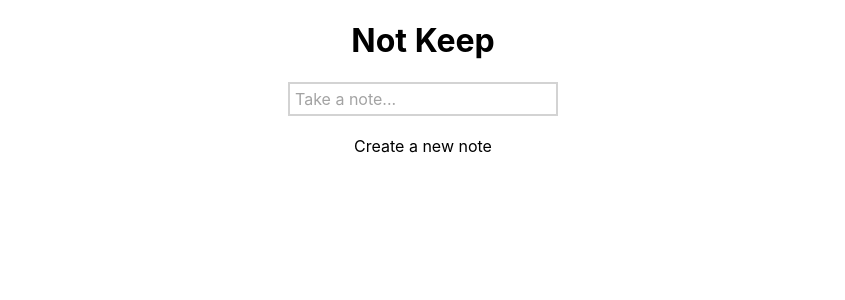
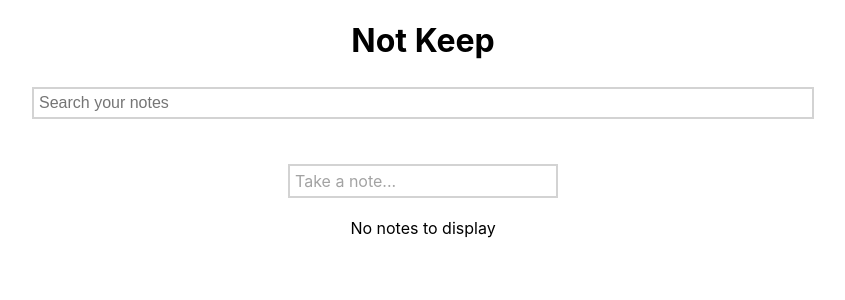
Before and after one commit to suhaga15/not-google-keep, a React (Create React App) app: page / in a window 1280 px wide. Shown: the top 300 px of the page, without its empty margins (217-1062 px from the left). Built offline with nearby package versions, Linux system fonts and the light colour scheme.

Commit message:
Added persist on reload and search features

```diff
--- a/src/App.css
+++ b/src/App.css
@@ -5,6 +5,14 @@
     align-items: center;
     height: 100vh;
     width: 100%;
+}
+
+.search-bar {
+    font-size: 16px;
+    margin: 5px;
+    padding: 5px;
+    border: 2px solid #D3D3D3;
+    width: 60vw;
 }
 
 .cards {
--- a/src/App.js
+++ b/src/App.js
@@ -1,4 +1,4 @@
-import React, { useState } from 'react';
+import React, { useState, useEffect } from 'react';
 import Card from './components/Card/card';
 import Popup from 'reactjs-popup';
 import './App.css';
@@ -9,24 +9,49 @@ import Input from './components/NoteInput/input';
     title,
     body,
     editedAt,
+    pinned,
     id
   }
 */
 
 function App() {
   const [notes, addNote] = useState([]);
-  const [pinned, addPinned] = useState([]);
+  const [filteredItems, setFilteredIttems] = useState([]);
+  const [searchText, setSearchText] = useState("");
 
-  const addNewNote = (newNote, pinned) => {
+  // To bring back notes that were created pre refresh
+  useEffect(() => {
+    if(localStorage.getItem("notes")) {
+      let temp = localStorage.getItem("notes");
+      addNote(JSON.parse(temp));
+    }
+  }, []);
+
+  // To make sure created notes are available after refresh
+  useEffect(() => {
+    localStorage.setItem("notes",JSON.stringify(notes));
+    setFilteredIttems(notes);
+  }, [notes]);
+
+  // To aid with displaying search results
+  useEffect(() => {
+    if(searchText==="") {
+      setFilteredIttems(notes);
+    } else {
+      let temp = notes.filter((note) => {
+        return (note.title.toLowerCase().includes(searchText) ||
+                note.body.toLowerCase().includes(searchText));
+      });
+      setFilteredIttems(temp);
+    }
+  }, [searchText])
+
+  const addNewNote = (newNote) => {
     let newNotesArray = notes.filter((note) => {
       return note.id!==newNote.id
     });
     const temp = [...newNotesArray, newNote];
-    if(!pinned) {
-      addNote(temp);
-    } else {
-      addPinned(temp);
-    }
+    addNote(temp);
   }
 
   const deleteNote = (id) => {
@@ -36,11 +61,22 @@ function App() {
     addNote(newArray);
   }
 
+  const changeSearchText = (e) => {
+    if(e.target.value) {
+      setSearchText(e.target.value);
+    } else {
+      setSearchText("");
+    }
+  }
+
   return (
     <div className="App">
       <h1 className="main-title">
         Not Keep
       </h1>
+      <input className="search-bar" type="text" placeholder="Search your notes" onChange={(e)=>{changeSearchText(e)}} />
+      <br />
+      <br />
       <Popup trigger={
         <div className="new-note">
           Take a note...
@@ -52,20 +88,20 @@ function App() {
       </Popup>
       <br />
       {
-        pinned.length!==0 &&
-        <>
-          <h4 style={{width:'90vw'}}>Pinned</h4>
-          <div className="cards">
-            <Card pinned/>
-          </div>
-          <div className="separator"></div>
-        </>
+        // pinned.length!==0 &&
+        // <>
+        //   <h4 style={{width:'90vw'}}>Pinned</h4>
+        //   <div className="cards">
+        //     <Card pinned/>
+        //   </div>
+        //   <div className="separator"></div>
+        // </>
       }
       {
-        notes.length!==0 ?
+        filteredItems.length!==0 ?
         <div className="cards">
           {
-            notes.map((note) => {
+            filteredItems.map((note) => {
               return(
               <Card
                 key={note.id}
@@ -76,7 +112,7 @@ function App() {
           }
         </div>
         :
-        <div>Create a new note</div>
+        <div>No notes to display</div>
       }
     </div>
   );
--- a/src/components/NoteInput/input.js
+++ b/src/components/NoteInput/input.js
@@ -13,15 +13,15 @@ function Input ({oldNote, close, addNote, deleteNote}) {
         if(oldNote && oldNote.body!=="") {
             setBody(oldNote.body);
         }
-    }, [])
+    }, []);
 
     const formatDate = () => {
         if(oldNote) {
-            let date = oldNote.editedAt.getDate();
-            let month = oldNote.editedAt.getMonth() + 1;
-            let year = oldNote.editedAt.getFullYear();
-            let hour = oldNote.editedAt.getHours();
-            let minutes = oldNote.editedAt.getMinutes();
+            let date = oldNote.editedAt.day;
+            let month = oldNote.editedAt.month;
+            let year = oldNote.editedAt.year;
+            let hour = oldNote.editedAt.hour > 9 ? oldNote.editedAt.hour : '0' + oldNote.editedAt.hour;
+            let minutes = oldNote.editedAt.minutes > 9 ? oldNote.editedAt.minutes : '0' + oldNote.editedAt.minutes;
             let finalDate = date + "/" + month + "/" + year + " at " + hour + ":" + minutes;
             return finalDate;
         }
@@ -32,13 +32,20 @@ function Input ({oldNote, close, addNote, deleteNote}) {
             alert("Enter content in the note to save");
             return;
         }
+        let date = new Date();
         const temp = {
             title: title,
             body: body,
-            editedAt: new Date(),
+            editedAt: {
+                day: date.getDate(),
+                month: date.getMonth() + 1,
+                year: date.getFullYear(),
+                hour: date.getHours(),
+                minutes: date.getMinutes()
+            },
             id: oldNote ? oldNote.id : uuid()
         }
-        addNote(temp, false);
+        addNote(temp);
         close();
     }
 
```
